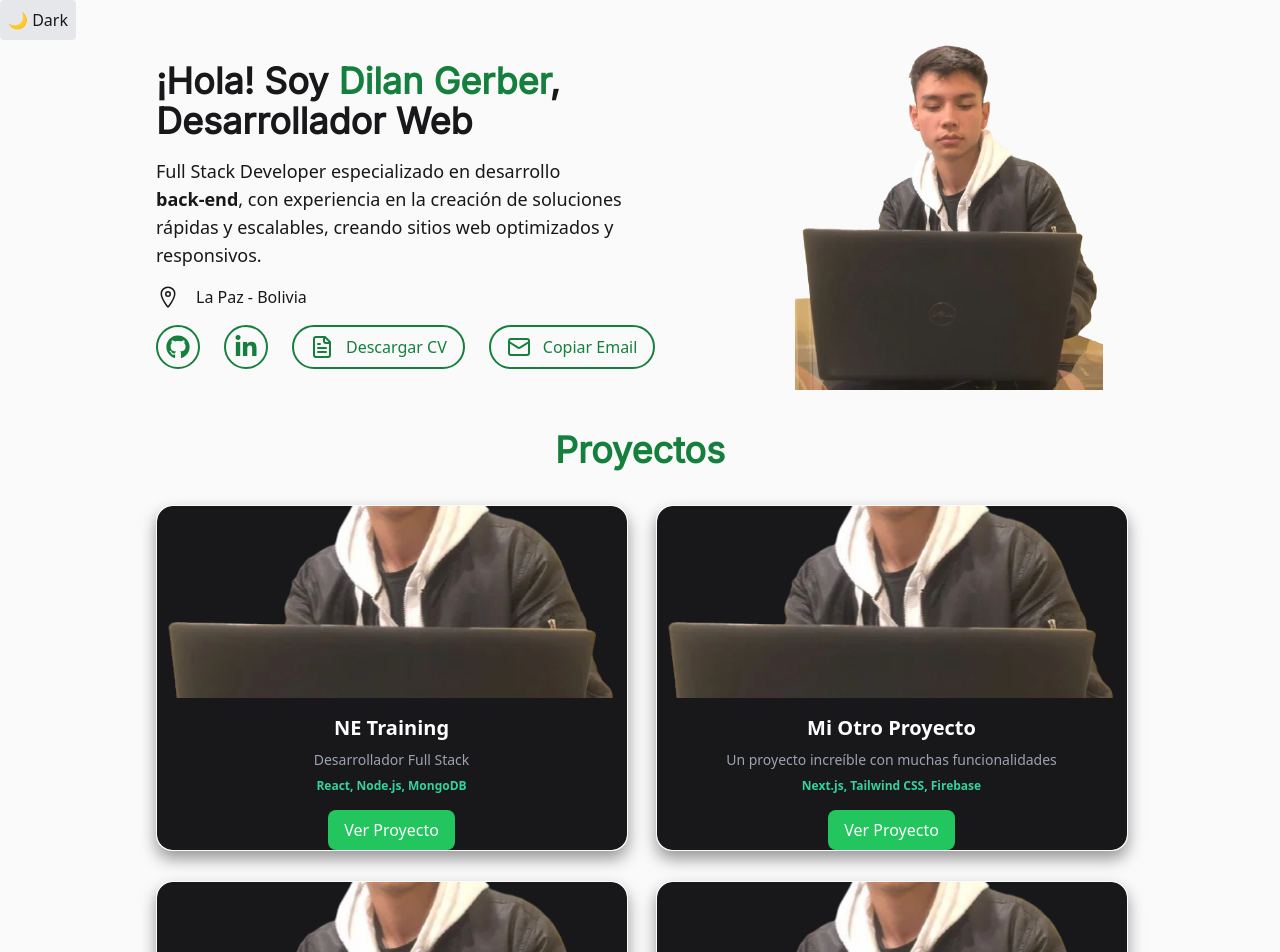
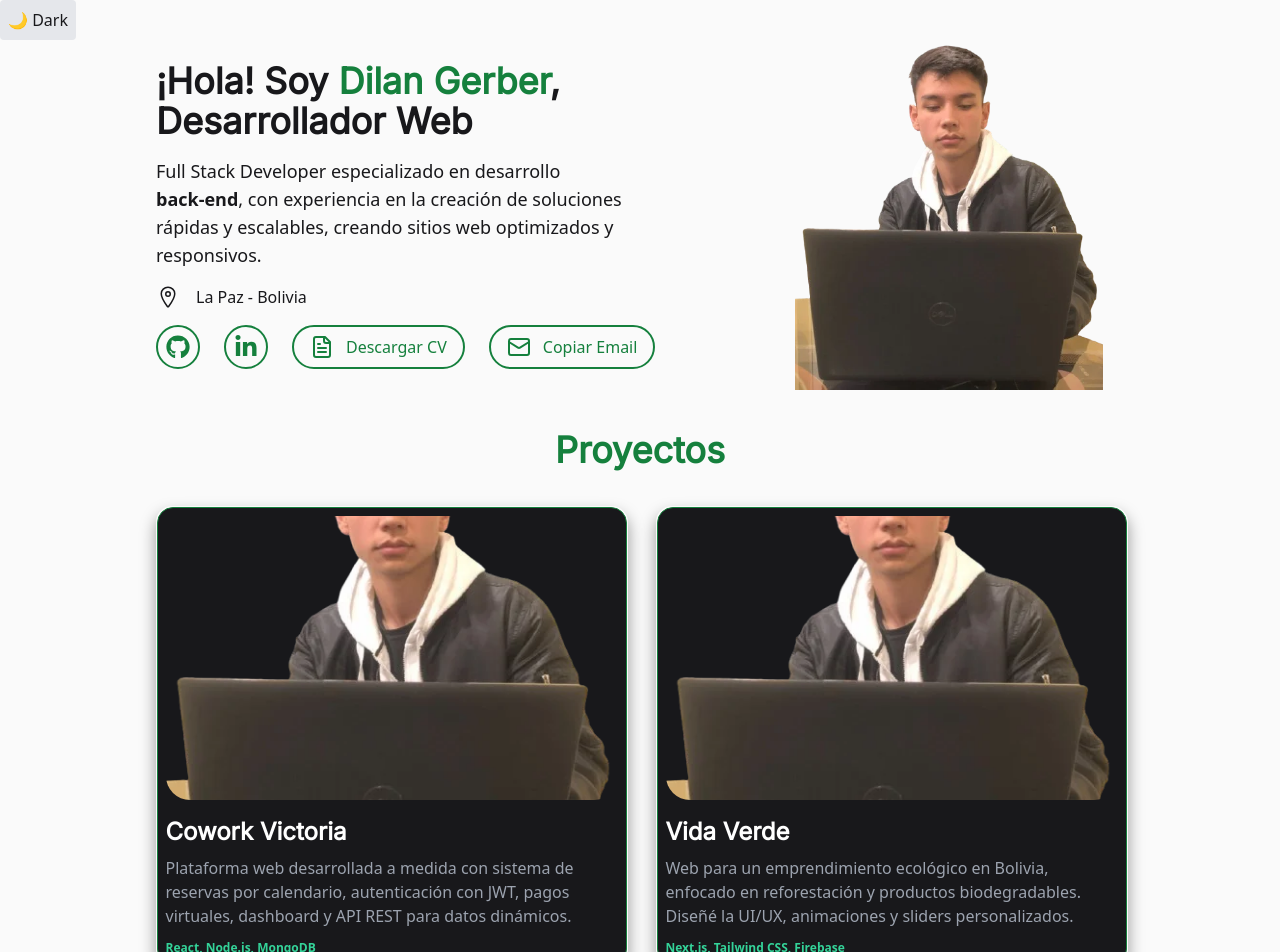
Before and after one commit to DilanGerber/portfolio-dilan, a Next.js app: page / in a window 1280 px wide. Shown: the top 952 px of the page. Built offline with nearby package versions, Linux system fonts and the light colour scheme.

Commit message:
diseño de CardProjects y altura

```diff
--- a/src/components/home/projects/Projects.jsx
+++ b/src/components/home/projects/Projects.jsx
@@ -5,24 +5,24 @@ import React from 'react'
 const projectData = [
   {
     id: 1,
-    title: "NE Training",
-    description: "Desarrollador Full Stack",
+    title: "Cowork Victoria",
+    description: "Plataforma web desarrollada a medida con sistema de reservas por calendario,  autenticación con JWT, pagos virtuales, dashboard y API REST para datos dinámicos.",
     image: "/assets/Dilan-Gerber-image.webp",
     tecnologies: "React, Node.js, MongoDB",
     link: "/"
   },
   {
     id: 2,
-    title: "Mi Otro Proyecto",
-    description: "Un proyecto increíble con muchas funcionalidades",
+    title: "Vida Verde",
+    description: "Web para un emprendimiento ecológico en Bolivia, enfocado en reforestación y productos biodegradables. Diseñé la UI/UX, animaciones y sliders personalizados.",
     image: "/assets/Dilan-Gerber-image.webp",
     tecnologies: "Next.js, Tailwind CSS, Firebase",
     link: "/"
   },
   {
     id: 3,
-    title: "Mi Otro Proyecto",
-    description: "Un proyecto increíble con muchas funcionalidades",
+    title: "Room",
+    description: "Página web inmobiliaria desarrollada en equipo, con API REST para reseñas, usuarios y departamentos. Incluye autenticación, pagos, filtros y un dashboard para administración.",
     image: "/assets/Dilan-Gerber-image.webp",
     tecnologies: "Next.js, Tailwind CSS, Firebase",
     link: "/"
@@ -30,7 +30,7 @@ const projectData = [
   {
     id: 4,
     title: "Mi Otro Proyecto",
-    description: "Un proyecto increíble con muchas funcionalidades",
+    description: "Sistema de Reservas con pasarela de pagos, metodos de verificación de disponibilidad de fechas y horarios, autentificación de usuarios, dashboard para administración.",
     image: "/assets/Dilan-Gerber-image.webp",
     tecnologies: "Next.js, Tailwind CSS, Firebase",
     link: "/"
@@ -41,7 +41,7 @@ const Projects = () => {
   return (
     <section className='relative px-4 mt-10 max-w-[1000px] mx-auto'>
       <h2 className="text-3xl lg:text-4xl font-bold font-inter text-green-700 dark:text-gray-900 text-center">Proyectos</h2>
-      <div className="grid grid-cols-1 md:grid-cols-2 w-full max-w-[1000px] gap-x-8 gap-y-14 mt-8">
+      <div className="grid grid-cols-1 md:grid-cols-2 w-full max-w-[1000px] gap-x-8  ">
   {projectData.map(({ id, title, description, image, tecnologies, link }) => (
     <PinContainer key={id} title={title} href={link} className="w-full h-full">
       <CardProjects
--- a/src/components/ui/3d-pin.jsx
+++ b/src/components/ui/3d-pin.jsx
@@ -51,7 +51,7 @@ export const PinPerspective = ({
 }) => {
   return (
     (<motion.div
-      className="pointer-events-none  w-full h-80 flex items-center justify-center opacity-0 group-hover/pin:opacity-100 z-[60] transition duration-500">
+      className="pointer-events-none  w-full h-auto min-h-[500px] flex items-center justify-center opacity-0 group-hover/pin:opacity-100 z-[60] transition duration-500">
       <div className=" w-full h-full -mt-7 flex-none  inset-0">
         <div className="absolute top-0 inset-x-0  flex justify-center">
           <div
--- a/src/components/ui/CardProjects.jsx
+++ b/src/components/ui/CardProjects.jsx
@@ -1,25 +1,30 @@
 import Image from "next/image";
-import Link from "next/link";
 
 const CardProjects = ({ image, title, description, tecnologies, link }) => {
   return (
-    <div className="relative flex flex-col items-center w-[80vw] sm:w-[350px] lg:w-[470px] bg-zinc-900 rounded-2xl  shadow-lg hover:shadow-xl transition-all duration-300">
+    <div className="relative flex flex-col items-center w-[80vw] sm:w-[350px] lg:w-[470px] bg-zinc-900 rounded-2xl shadow-lg hover:shadow-xl transition-all duration-300 border border-green-700 ">
       {/* Imagen del proyecto */}
-      <div className="relative w-full h-48 rounded-xl overflow-hidden">
-        <Image src={image} alt={title} width={500} height={300} className="object-cover w-full h-full" />
+      <div className="relative w-full h-[300px] rounded-3xl overflow-hidden p-2">
+        <Image
+          src={image}
+          alt={title}
+          width={500}
+          height={300}
+          className="object-cover w-full h-full rounded-3xl"
+        />
       </div>
 
       {/* Contenido de la card */}
-      <div className="mt-4 text-center">
-        <h1 className="font-bold text-xl text-white">{title}</h1>
-        <p className="text-sm text-gray-400 mt-2">{description}</p>
-        <p className="text-xs text-emerald-400 font-semibold mt-2">{tecnologies}</p>
+      <div className="  w-full p-2">
+        <h1 className="font-bold text-2xl text-white font-inter">{title}</h1>
+        <p className="text-base text-gray-400 mt-2">{description}</p>
+        <p className="text-xs text-emerald-400 font-semibold mt-3">{tecnologies}</p>
       </div>
 
-      {/* Botón de enlace */}
-      <div href={link} className="mt-4 bg-green-500 hover:bg-green-600 text-white px-4 py-2 rounded-lg transition-all duration-300">
+      {/* Botón de enlace
+      <div href={link} className="mt-5 bg-green-500 hover:bg-green-600 text-white px-5 py-2 rounded-lg transition-all duration-300">
         Ver Proyecto
-      </div>
+      </div> */}
     </div>
   );
 };
--- a/src/components/ui/PinContainer.jsx
+++ b/src/components/ui/PinContainer.jsx
@@ -5,7 +5,7 @@ import { PinContainer } from "./3d-pin";
 
 export function AnimatedPinDemo() {
   return (
-    (<div className="h-[40rem] w-full flex items-center justify-center ">
+    (<div className=" w-full flex items-center justify-center ">
       <PinContainer title="/ui.aceternity.com" href="https://twitter.com/mannupaaji">
         <div
           className="flex basis-full flex-col p-4 tracking-tight text-slate-100/50 sm:basis-1/2 w-[20rem] h-[20rem] ">
--- a/tailwind.config.mjs
+++ b/tailwind.config.mjs
@@ -7,6 +7,16 @@ export default {
   ],
   theme: {
     extend: {
+      keyframes: {
+        'border-glow': {
+          '0%': { 'background-position': '0% 50%' },
+          '50%': { 'background-position': '100% 50%' },
+          '100%': { 'background-position': '0% 50%' },
+        },
+      },
+      animation: {
+        'border-glow': 'spin 4s linear infinite',
+      },
       colors: {
         background: "var(--background)",
         foreground: "var(--foreground)",
```
